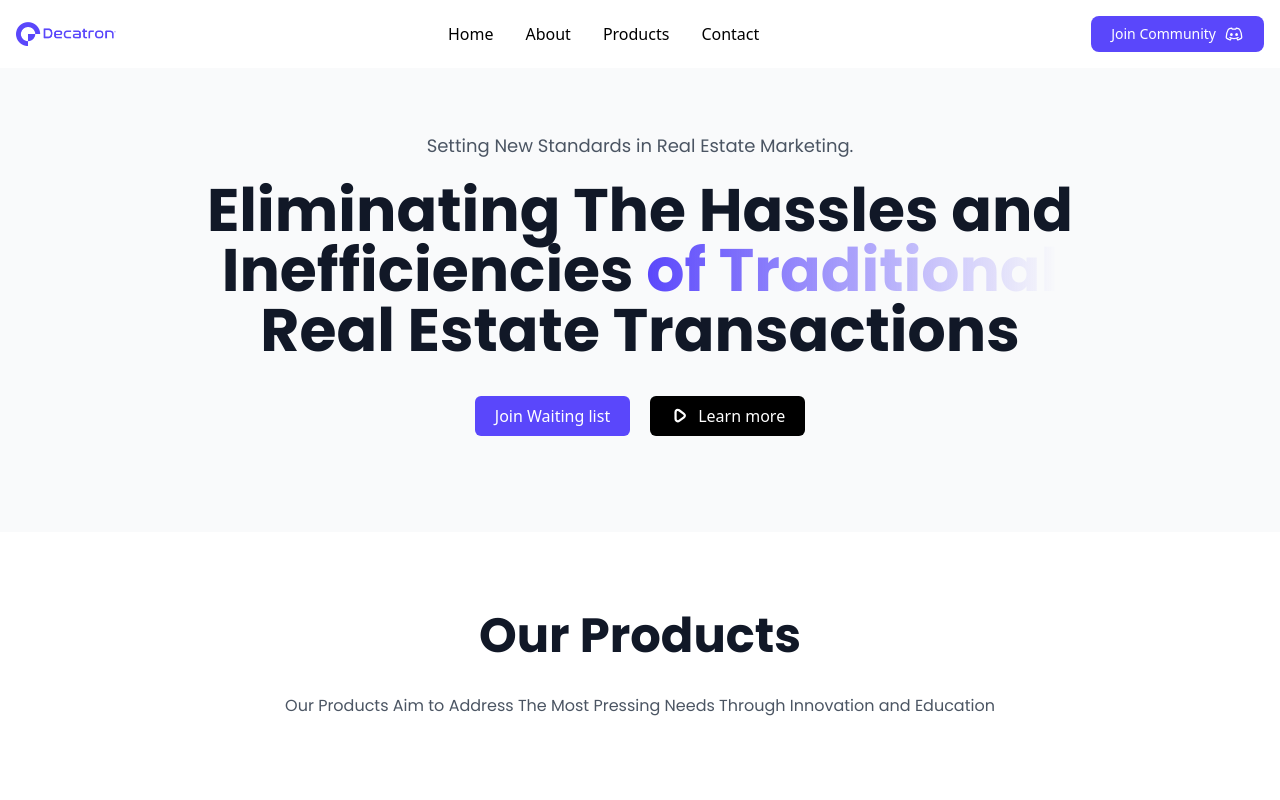
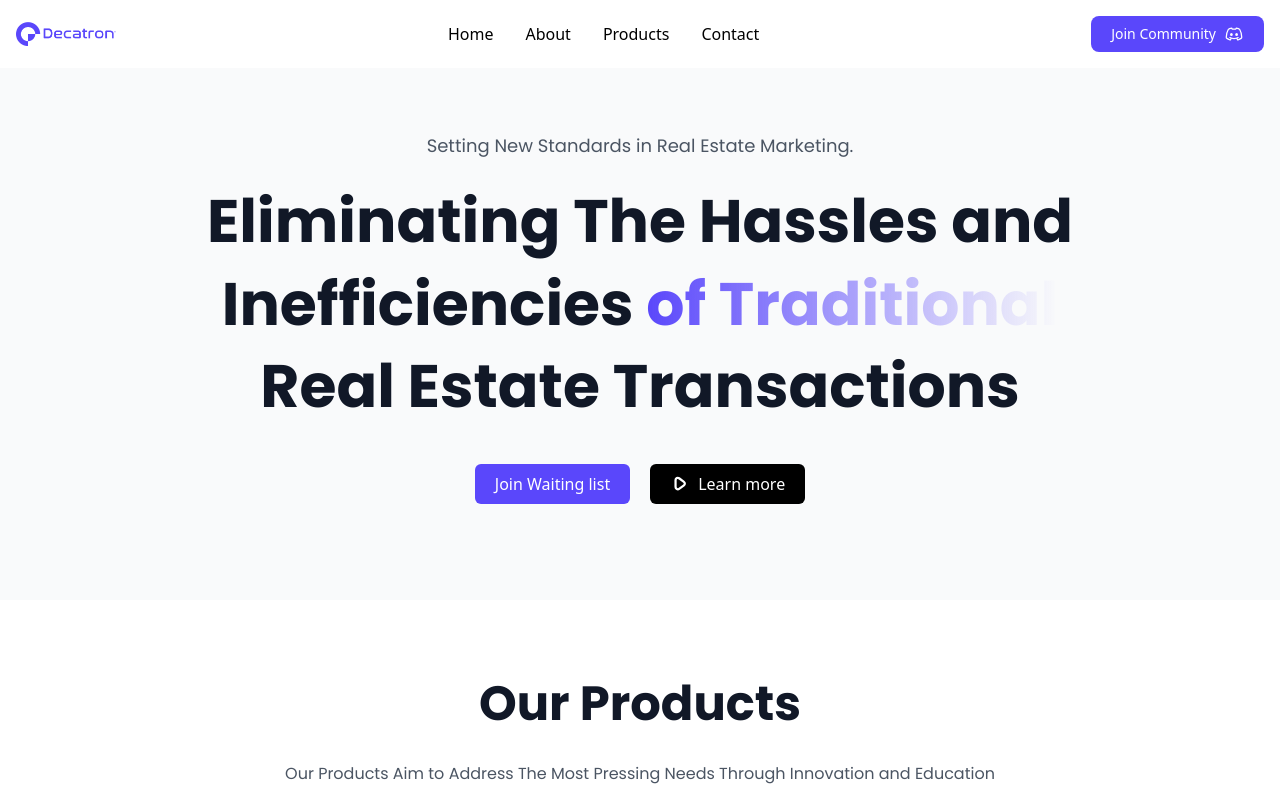
Before and after one commit to DecatronR/decatron-landing-page, a Next.js app: page / in a window 1280 px wide. Shown: the top 800 px of the page. Built offline with nearby package versions, Linux system fonts and the light colour scheme.

Commit message:
fix: line height for hero

```diff
--- a/src/components/Content/HeroSection.tsx
+++ b/src/components/Content/HeroSection.tsx
@@ -6,7 +6,11 @@ export const HeroSection = () => {
           <h1 className="px-6 text-lg text-gray-600 font-poppins">
             Setting New Standards in Real Estate Marketing.
           </h1>
-          <h2 className="mt-5 text-4xl font-bold leading-loose text-gray-900 sm:text-5xl md:text-6xl lg:text-6xl font-poppins">
+          <h2 className="
+              mt-5 text-4xl font-bold leading-snug
+              text-gray-900 sm:text-5xl sm:leading-snug
+              md:text-6xl md:leading-snug
+              lg:text-6xl lg:leading-snug font-poppins">
             Eliminating The Hassles and Inefficiencies{" "}
             <span className="bg-gradient-to-r from-primary via-primary-500 to-primary-600 inline-block text-transparent bg-clip-text">
               of Traditional
```
